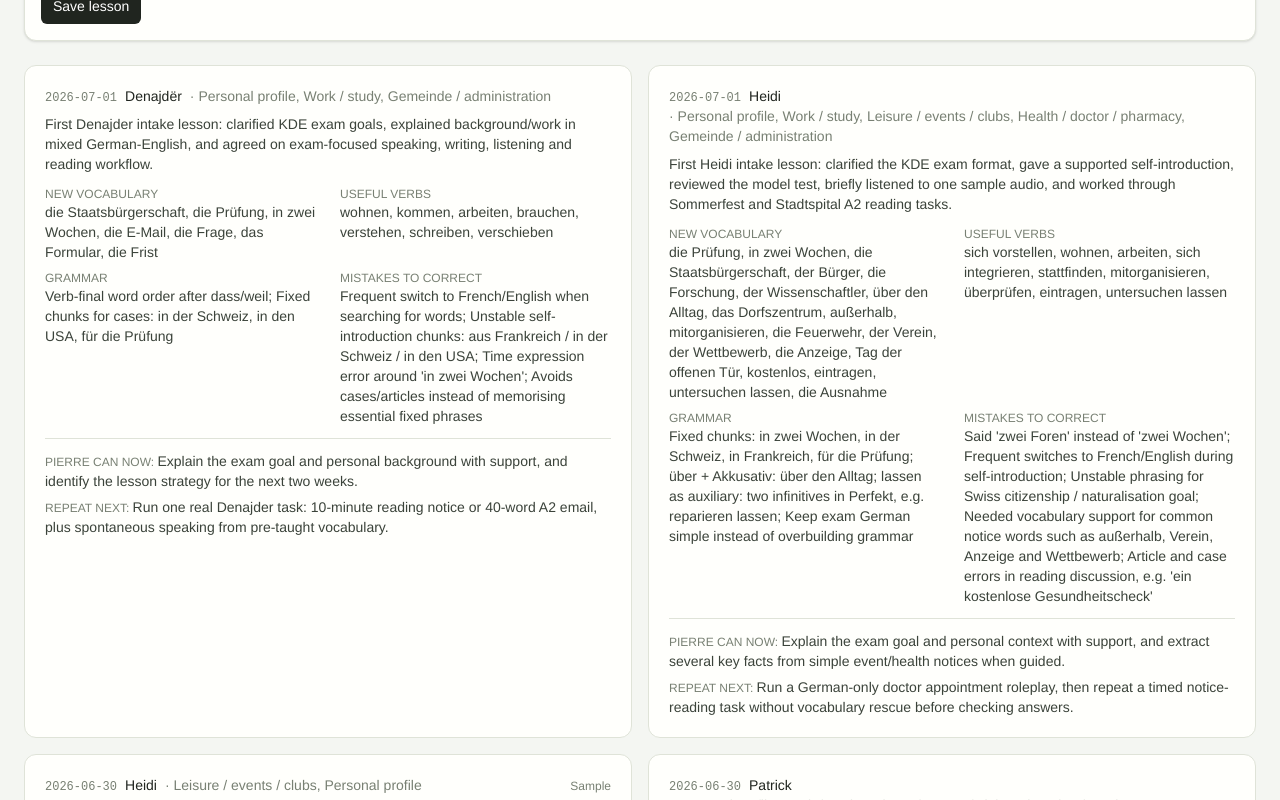
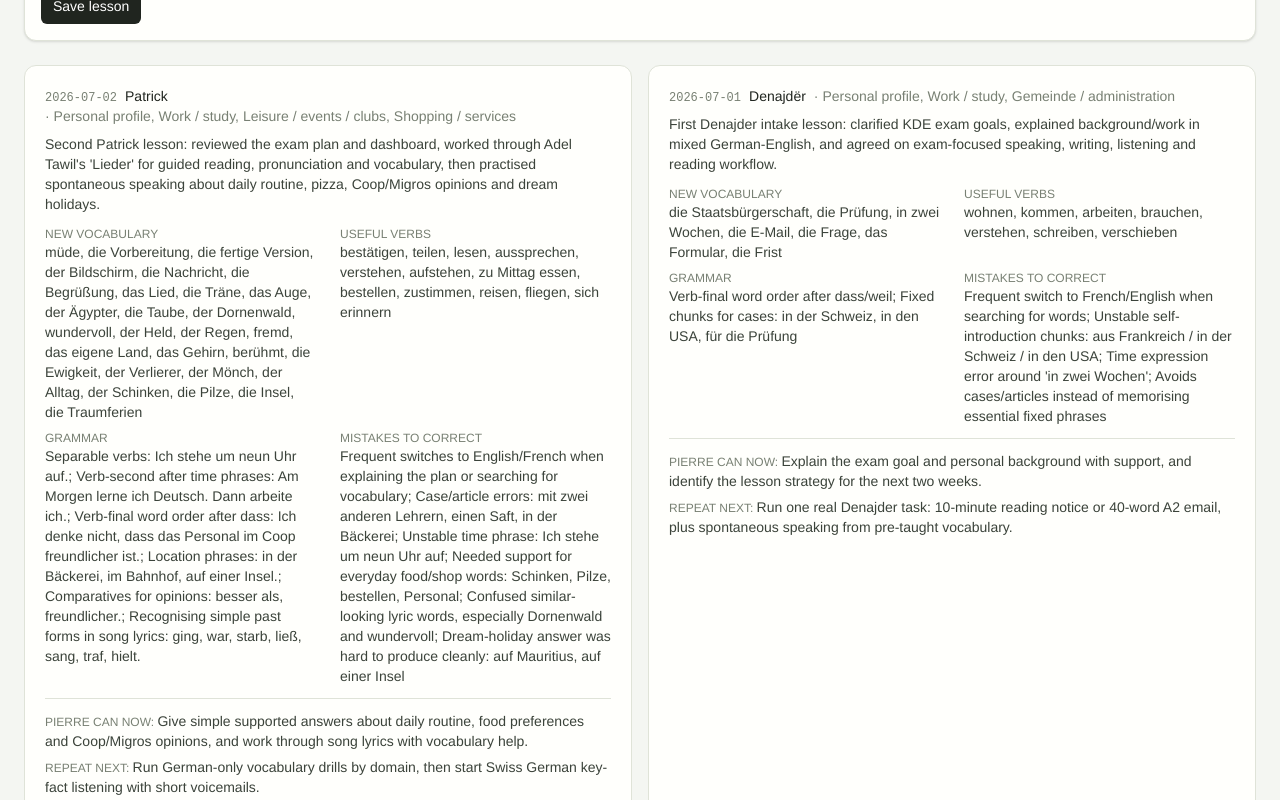
Before and after one commit to BuenoGrande/kde-dashboard, a React (Vite) app: page /#/logs in a window 1280 px wide. Shown: the part 640-1440 px from the top of the page. Built offline with nearby package versions, Linux system fonts and the light colour scheme.

Commit message:
Update Patrick lesson progress data

```diff
--- a/src/data/progress.ts
+++ b/src/data/progress.ts
@@ -34,7 +34,7 @@ export const skillLevels: SkillLevel[] = [
   { id: "hoeren", label: "Hören", level: "B1", status: "needs_review" },
   { id: "lesen", label: "Lesen", level: "A2", status: "needs_review" },
   { id: "schreiben", label: "Schreiben", level: "A2", status: "started" },
-  { id: "sprechen", label: "Sprechen", level: "B1", status: "started" },
+  { id: "sprechen", label: "Sprechen", level: "B1", status: "needs_review" },
 ];
 
 // ---------------------------------------------------------------------------
@@ -98,7 +98,7 @@ export const domains: Domain[] = [
     status: "started",
     priority: "medium",
     teacher: "heidi",
-    lastPracticed: "2026-07-01",
+    lastPracticed: "2026-07-02",
     nextAction: "Make the origin/residence/exam-goal intro automatic, then time the full answer.",
     note: "Can explain background with support; still switches languages under pressure.",
   },
@@ -118,7 +118,7 @@ export const domains: Domain[] = [
     status: "started",
     priority: "medium",
     teacher: "heidi",
-    lastPracticed: "2026-07-01",
+    lastPracticed: "2026-07-02",
     nextAction: "Answer spontaneous job questions in short German sentences.",
     note: "Can name field and workplace context; needs cleaner German-only production.",
   },
@@ -157,9 +157,9 @@ export const domains: Domain[] = [
     status: "needs_review",
     priority: "low",
     teacher: "denajder",
-    lastPracticed: "2026-06-30",
+    lastPracticed: "2026-07-02",
     nextAction: "Practise one shop/service roleplay with delivery, return or complaint follow-up.",
-    note: "Can order in a restaurant and ask about buying/delivering a TV with support; complaint language still missing.",
+    note: "Can discuss simple food/shop preferences and Coop/Migros opinions with support; complaint language still missing.",
   },
   {
     id: "transport",
@@ -174,12 +174,12 @@ export const domains: Domain[] = [
   {
     id: "leisure",
     label: "Leisure / events / clubs",
-    status: "started",
+    status: "needs_review",
     priority: "low",
     teacher: "patrick",
-    lastPracticed: "2026-07-01",
-    nextAction: "Listen to a radio-style event announcement; answer true/false questions.",
-    note: "Can extract basic facts from an event programme with support; event-listening not tested yet.",
+    lastPracticed: "2026-07-02",
+    nextAction: "Run a German-only holiday/free-time speaking drill, then a radio-style event listening task.",
+    note: "Guided lyric reading and dream-holiday speaking practised; event-listening not tested yet.",
   },
   {
     id: "waste",
@@ -315,8 +315,8 @@ export const speakingChecklist: SpeakingItem[] = [
   {
     id: "follow-up-questions",
     label: "Follow-up question readiness",
-    status: "started",
-    note: "Patrick asked spontaneous personal, restaurant and shop follow-ups; Pierre answers with support but often switches languages.",
+    status: "needs_review",
+    note: "Patrick asked spontaneous Alltag, Coop/Migros, pizza and holiday follow-ups; Pierre answers with support but often switches languages.",
   },
 ];
 
@@ -581,6 +581,78 @@ export const lessonLogs: LessonLog[] = [
     repeatNext:
       "Run a German-only speaking drill with repair phrases, then one timed A2 reading task without translation support.",
   },
+  {
+    id: "l12",
+    date: "2026-07-02",
+    teacher: "patrick",
+    domains: ["personal-profile", "work-study", "leisure", "shopping-services"],
+    skills: ["sprechen", "lesen"],
+    practiced:
+      "Second Patrick lesson: reviewed the exam plan and dashboard, worked through Adel Tawil's 'Lieder' for guided reading, pronunciation and vocabulary, then practised spontaneous speaking about daily routine, pizza, Coop/Migros opinions and dream holidays.",
+    vocabulary: [
+      "müde",
+      "die Vorbereitung",
+      "die fertige Version",
+      "der Bildschirm",
+      "die Nachricht",
+      "die Begrüßung",
+      "das Lied",
+      "die Träne",
+      "das Auge",
+      "der Ägypter",
+      "die Taube",
+      "der Dornenwald",
+      "wundervoll",
+      "der Held",
+      "der Regen",
+      "fremd",
+      "das eigene Land",
+      "das Gehirn",
+      "berühmt",
+      "die Ewigkeit",
+      "der Verlierer",
+      "der Mönch",
+      "der Alltag",
+      "der Schinken",
+      "die Pilze",
+      "die Insel",
+      "die Traumferien",
+    ],
+    verbs: [
+      "bestätigen",
+      "teilen",
+      "lesen",
+      "aussprechen",
+      "verstehen",
+      "aufstehen",
+      "zu Mittag essen",
+      "bestellen",
+      "zustimmen",
+      "reisen",
+      "fliegen",
+      "sich erinnern",
+    ],
+    grammar: [
+      "Separable verbs: Ich stehe um neun Uhr auf.",
+      "Verb-second after time phrases: Am Morgen lerne ich Deutsch. Dann arbeite ich.",
+      "Verb-final word order after dass: Ich denke nicht, dass das Personal im Coop freundlicher ist.",
+      "Location phrases: in der Bäckerei, im Bahnhof, auf einer Insel.",
+      "Comparatives for opinions: besser als, freundlicher.",
+      "Recognising simple past forms in song lyrics: ging, war, starb, ließ, sang, traf, hielt.",
+    ],
+    mistakes: [
+      "Frequent switches to English/French when explaining the plan or searching for vocabulary",
+      "Case/article errors: mit zwei anderen Lehrern, einen Saft, in der Bäckerei",
+      "Unstable time phrase: Ich stehe um neun Uhr auf",
+      "Needed support for everyday food/shop words: Schinken, Pilze, bestellen, Personal",
+      "Confused similar-looking lyric words, especially Dornenwald and wundervoll",
+      "Dream-holiday answer was hard to produce cleanly: auf Mauritius, auf einer Insel",
+    ],
+    canNowDo:
+      "Give simple supported answers about daily routine, food preferences and Coop/Migros opinions, and work through song lyrics with vocabulary help.",
+    repeatNext:
+      "Run German-only vocabulary drills by domain, then start Swiss German key-fact listening with short voicemails.",
+  },
 ];
 
 // ---------------------------------------------------------------------------
@@ -593,7 +665,7 @@ export const plannedSessions: PlannedSession[] = [
     date: "2026-07-08",
     teacher: "patrick",
     domain: "swiss-german",
-    goal: "Swiss German voicemail drill: 3 short messages (injury, Elternabend, transport) — key facts only.",
+    goal: "Domain vocabulary sprint, then Swiss German voicemail drill: key facts only.",
   },
   {
     id: "p2",
```
